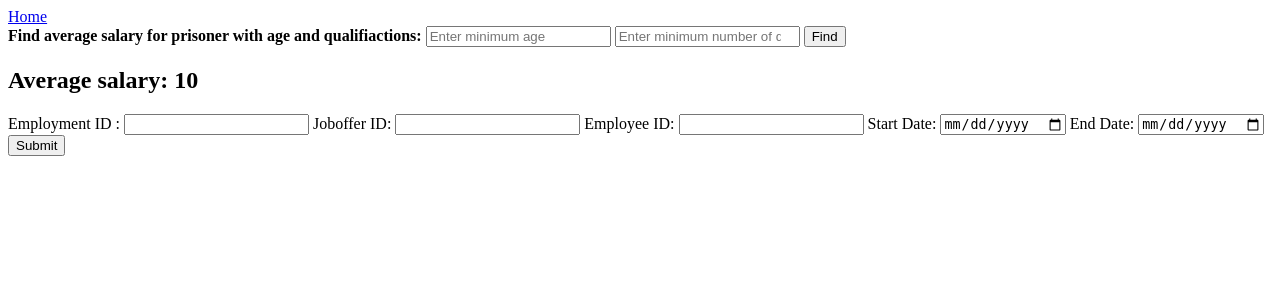
After one commit to Debskij/prisonboard, a Flask app: template app/templates/experiments.html in a window 1280 px wide. The commit adds this page. Shown: the top 300 px of the page. Run offline with Flask 2, Linux system fonts and the light colour scheme; the template is opened without the code that fills it: most values are stand-ins (such as "Sample title", 1, 10 or a date in 2020).

Commit message:
Add experimental functions

```diff
--- /dev/null
+++ b/app/templates/experiments.html
@@ -0,0 +1,21 @@
+{% extends 'template.html' %}
+{% block content %}
+<form action="/experiments/get_average" method="get">
+    <b>Find average salary for prisoner with age and qualifiactions: </b>
+    <input type="number" placeholder="Enter minimum age" name="age" required>
+    <input type="number" placeholder="Enter minimum number of qualifications" name="qualifications" required>
+    <button type="submit">Find</button>
+</form>
+{% if salary is not none %}
+<h2> Average salary: {{ salary }}</h2>
+{% endif %}
+
+<form action="/experiments/add_employment" method="post">
+    Employment ID : <input type="number" name="employment_id" required>
+    Joboffer ID: <input type="number" name="joboffer_id" required>
+    Employee ID: <input type="number" name="employee_id" required>
+    Start Date: <input type="date" name="start_date" required>
+    End Date: <input type="date"  name="end_date" required>
+    <button type="submit">Submit</button>
+</form>
+{% endblock %}
--- a/app/templates/index.html
+++ b/app/templates/index.html
@@ -11,6 +11,7 @@
 <p><a href="{{ url_for('get_qualifications_no_selections') }}">List qualifications</a></p>
 <p><a href="{{ url_for('get_all_prisoners') }}">List prisoners</a></p>
 <p><a href="{{ url_for('get_all_jobs') }}">List job offers</a></p>
+<p><a href="{{ url for('get_experiments') }}"> Experimental functions</a></p>
 {% endif %}
 
 {% endblock %}
```
Also changed, not shown: app/controllers/experiments.py (added, +57 -0 lines).
